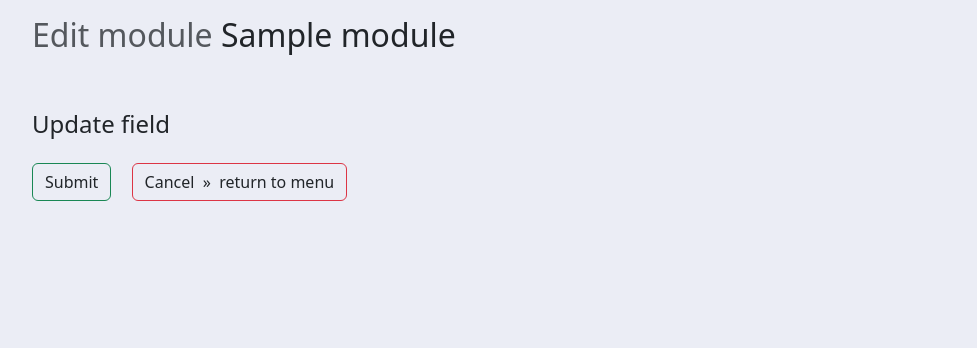
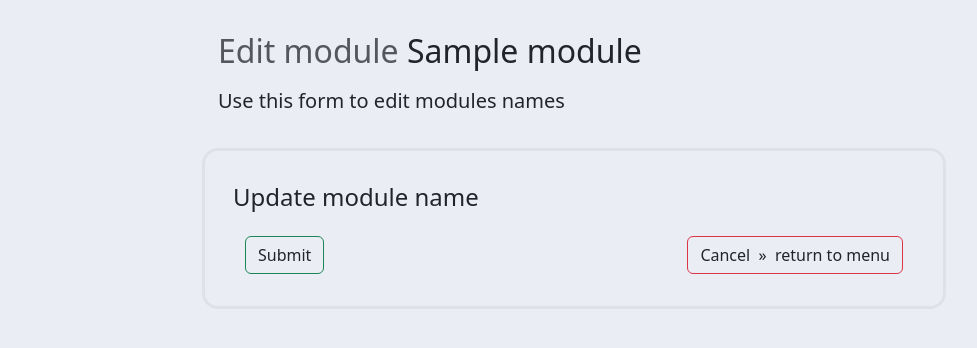
Before and after one commit to Inu-Oh/frendj, a Django app: template staff/templates/staff/edit_module.html in a window 1280 px wide. Shown: the top 348 px of the page, without its empty margins (66-1043 px from the left). Run offline with Django 4.2, Linux system fonts and the light colour scheme; the template is opened without the code that fills it: most values are stand-ins (such as "Sample title", 1, 10 or a date in 2020); some libraries are stand-ins or nearby versions.

Commit message:
improved staff template for Update Module view

```diff
--- a/staff/templates/staff/add_module.html
+++ b/staff/templates/staff/add_module.html
@@ -2,7 +2,7 @@
 
 
 {% block content %}
-<div class="container-fluid d-flex justify-content-center mw-50" id="narrow-staff-form">
+<div class="container-fluid" id="narrow-staff-form">
     <div class="p-3">
     <header class="container-fluid p-3">
         <h1 class="fs-2 text-muted">Create a new module</h1>
--- a/staff/templates/staff/edit_module.html
+++ b/staff/templates/staff/edit_module.html
@@ -1,32 +1,33 @@
 {% extends "base_menu.html" %}
 
 
-{% block header %}
-<h1 class="p-3 fs-2">
-    <span class="text-muted">Edit module</span> {{ module.name }}
+{% block content %}
+<div class="container-fluid" id="narrow-staff-form">
+    <div class="p-3">
+    <header class="container-fluid p-3">
+        <h1 class="fs-2 text-muted">
+            Edit module <span class="text-dark">{{ module.name }}</span>
         </h1>
-{% endblock header %}
+        <p class="fs-5 pt-2">Use this form to edit modules names</p>
+    </header>
 
-
-{% block content %}
-<div class="container-fluid p-3 row">
-    <div class="col-9">
-        <h4 class="py-3">Update field</h4>
+    <main class="container-fluid border border-3 rounded-4 pb-3">
+        <div class="p-3">
+            <h4 class="py-3">Update module name</h4>
             {% load crispy_forms_tags %}
             <form action="" method="post" enctype="multipart/form-data">
                 {% csrf_token %}
                 {{ form|crispy }}
+                <div class="container-fluid d-flex justify-content-between">
                     <input type="submit" value="Submit"
                         class="btn btn-outline-success me-3 text-dark">
                     <input type="submit" value="Cancel &nbsp;&raquo;&nbsp; return to menu"
                         class="btn btn-outline-danger text-dark"
                         onclick="window.location.href='{% url 'staff:manage_content' %}';return false;">
+                </div>
             </form>
+        </div>
+    </main>
     </div>
 </div>
 {% endblock content %}
-
-
-{% block footer %}
-
-{% endblock footer %}
```
Lines whose indentation alone changed are shown as unchanged.
